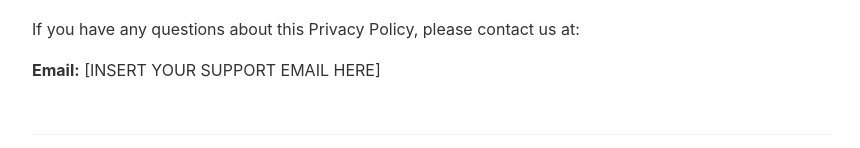
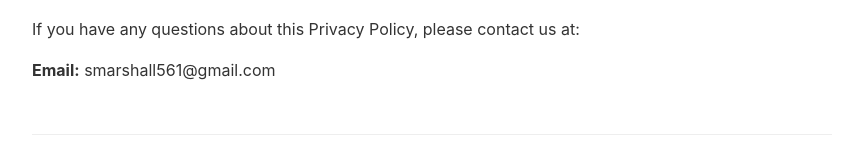
Before and after one commit to NeonN3mesis/Cardalog, a plain HTML site: page index.html in a window 1280 px wide. Shown: the part 1373-1521 px from the top of the page, without its empty margins (208-1068 px from the left). Drawn offline with Linux system fonts and the light colour scheme.

Commit message:
Update index.html

```diff
--- a/index.html
+++ b/index.html
@@ -48,7 +48,7 @@
 
     <h2>6. Contact Us</h2>
     <p>If you have any questions about this Privacy Policy, please contact us at:</p>
-    <p><strong>Email:</strong> [INSERT YOUR SUPPORT EMAIL HERE]</p>
+    <p><strong>Email:</strong> smarshall561@gmail.com</p>
 
     <div class="footer">
         <p>&copy; 2025 Cardalog. All rights reserved.</p>
```
